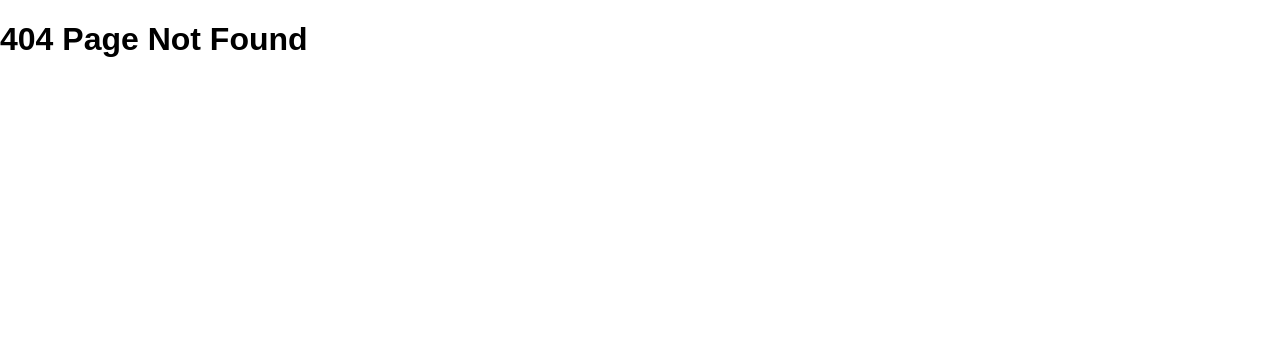
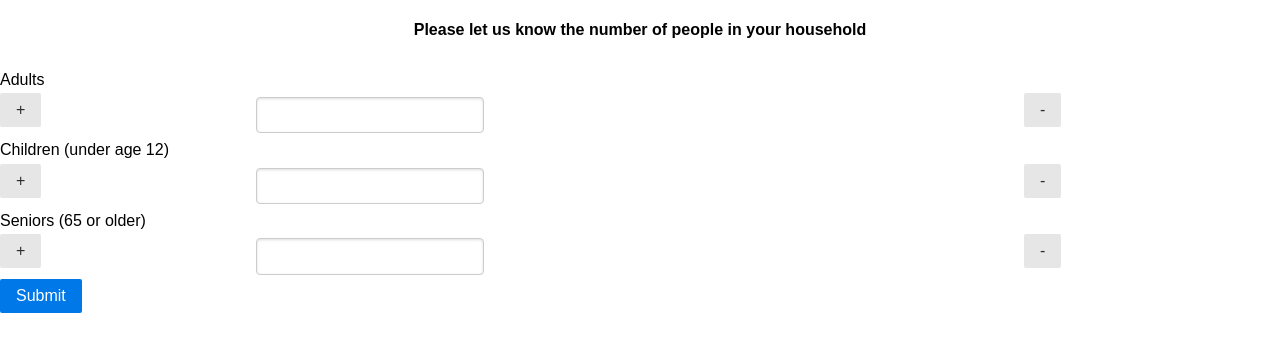
Before and after one commit to davidcbalsley/final-project, a React (Create React App) app in the folder client/: page /ClientEnterNumPeopleByAge in a window 1280 px wide. Before the commit this address had no page. Shown: the top 352 px of the page. Built offline with nearby package versions, Linux system fonts and the light colour scheme.

Commit message:
Client enter number people by age

```diff
--- a/client/public/index.html
+++ b/client/public/index.html
@@ -12,7 +12,7 @@
   <link rel="stylesheet" href="https://unpkg.com/purecss@2.0.3/build/pure-min.css" integrity="sha384-cg6SkqEOCV1NbJoCu11+bm0NvBRc8IYLRGXkmNrqUBfTjmMYwNKPWBTIKyw9mHNJ" crossorigin="anonymous">
 
   <!-- Pure CSS Responsive Grids CSS -->
-  <link rel="stylesheet" href="https://unpkg.com/purecss@1.0.1/build/grids-responsive-min.css">
+  <link rel="stylesheet" href="https://unpkg.com/purecss@2.0.3/build/grids-responsive-min.css" />
 
   <!-- Pure CSS viewport meta element -->
   <meta name="viewport" content="width=device-width, initial-scale=1">
--- a/client/src/App.js
+++ b/client/src/App.js
@@ -3,6 +3,7 @@ import { BrowserRouter as Router, Route, Switch } from "react-router-dom";
 import Home from "./pages/Home";
 import ClientCreateLogin from "./pages/ClientCreateLogin";
 import ClientCreateNameAndAddress from "./pages/ClientCreateNameAndAddress";
+import ClientEnterNumPeopleByAge from "./pages/ClientEnterNumPeopleByAge";
 import NoMatch from "./pages/NoMatch";
 
 function App() {
@@ -13,6 +14,7 @@ function App() {
           <Route exact path="/" component={Home} />
           <Route exact path="/ClientCreateLogin" component={ClientCreateLogin} />
           <Route exact path="/ClientCreateNameAndAddress" component={ClientCreateNameAndAddress} />
+          <Route exact path="/ClientEnterNumPeopleByAge" component={ClientEnterNumPeopleByAge} />
           <Route component={NoMatch} />
         </Switch>
       </div>
--- a/client/src/pages/ClientCreateNameAndAddress.js
+++ b/client/src/pages/ClientCreateNameAndAddress.js
@@ -3,10 +3,10 @@ import React from "react";
 function ClientCreateNameAndAddress() {
     return (
         <div className="content">
-            {/* Home page title */}
+            {/* Page title */}
             <h4 className="content-head" style={{ textAlign: "center" }}>Great! Please provide us with more information, so that we can finish setting up your account</h4>
 
-            <form class="pure-form pure-form-stacked">
+            <form className="pure-form pure-form-stacked">
                 <fieldset>
                     {/* First name */}
                     <label for="new-first-name">First name</label>
@@ -40,7 +40,7 @@ function ClientCreateNameAndAddress() {
                     <label for="new-zip">Zip code</label>
                     <input type="text" id="new-zip" />
 
-                    <button type="submit" class="pure-button pure-button-primary">Submit</button>
+                    <button type="submit" className="pure-button pure-button-primary">Submit</button>
                 </fieldset>
             </form>
         </div>
--- /dev/null
+++ b/client/src/pages/ClientEnterNumPeopleByAge.js
@@ -0,0 +1,54 @@
+import React from "react";
+
+function ClientEnterNumPeopleByAge() {
+    return (
+        <div>
+            {/* Page title */}
+            <h4 className="content-head" style={{ textAlign: "center" }}>Please let us know the number of people in your household</h4>
+
+            <form className="pure-form pure-form-stacked">
+                <fieldset>
+                    {/* Number adults */}
+                    <label htmlFor="num-adults">Adults</label>
+                    <div className="pure-u-1-5">
+                        <button className="pure-button">+</button>
+                    </div>
+                    <div className="pure-u-3-5">
+                        <input type="text" id="num-adults" />
+                    </div>
+                    <div className="pure-u-1-5">
+                        <button className="pure-button">-</button>
+                    </div>
+
+                    {/* Number children */}
+                    <label htmlFor="num-children">Children (under age 12)</label>
+                    <div className="pure-u-1-5">
+                        <button className="pure-button">+</button>
+                    </div>
+                    <div className="pure-u-3-5">
+                        <input type="text" id="num-children" />
+                    </div>
+                    <div className="pure-u-1-5">
+                        <button className="pure-button">-</button>
+                    </div>
+
+                    {/* Number seniors */}
+                    <label for="num-seniors">Seniors (65 or older)</label>
+                    <div className="pure-u-1-5">
+                        <button className="pure-button">+</button>
+                    </div>
+                    <div className="pure-u-3-5">
+                        <input type="text" id="num-seniors" />
+                    </div>
+                    <div className="pure-u-1-5">
+                        <button className="pure-button">-</button>
+                    </div>
+
+                    <button type="submit" className="pure-button pure-button-primary">Submit</button>
+                </fieldset>
+            </form>
+        </div>
+    );
+}
+
+export default ClientEnterNumPeopleByAge;
```
